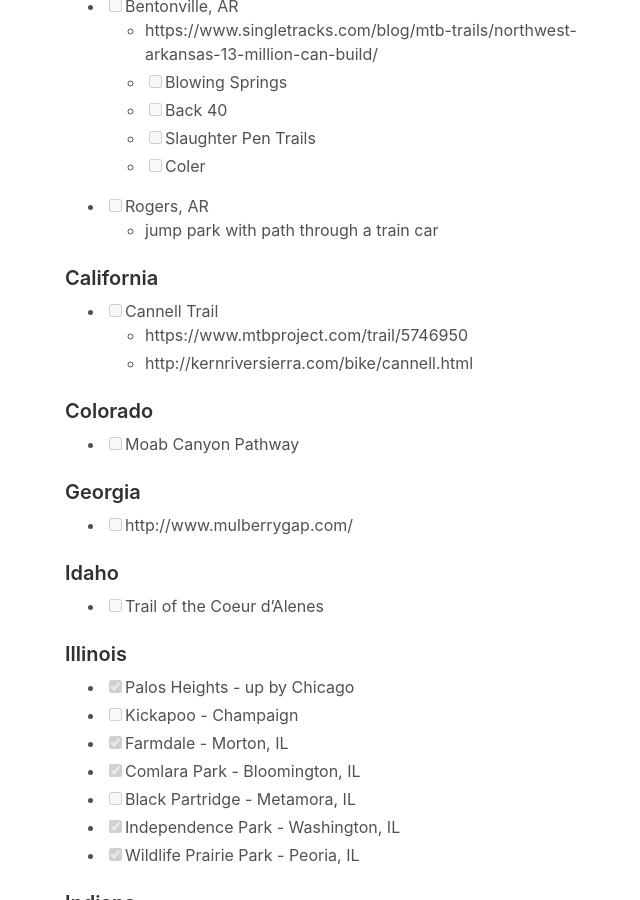
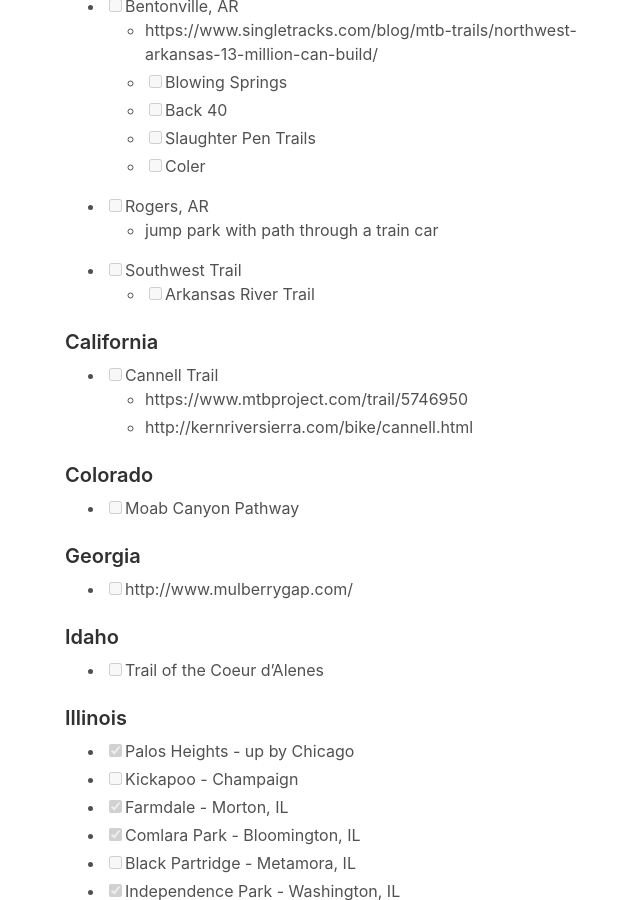
Before and after one commit to briankohles/briankohles.github.io, a Jekyll site: the page built from _bucketlists/bicycle-rides.md, in a window 1280 px wide and 900 px high, scrolled down 670 px. Shown: the whole window, without its empty margins (295-935 px from the left). Built offline with Jekyll 4.4.1, drawn with Linux system fonts in a browser that asks for light colours.

Commit message:
adding arkansas trail

```diff
--- a/_bucketlists/bicycle-rides.md
+++ b/_bucketlists/bicycle-rides.md
@@ -27,6 +27,8 @@
     - [ ] Coler
   - [ ] Rogers, AR
     - jump park with path through a train car
+  - [ ] Southwest Trail
+    - [ ] Arkansas River Trail
 
 ### California
   - [ ] Cannell Trail
```
